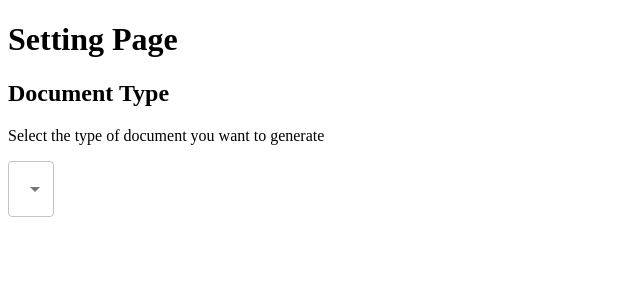
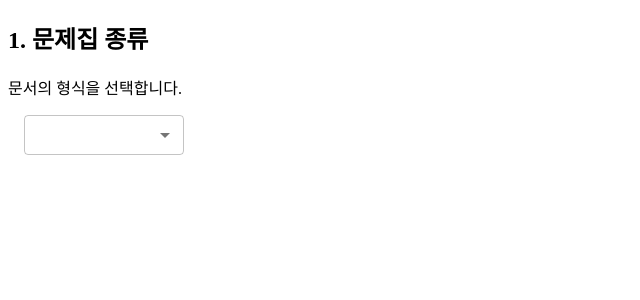
Before and after one commit to semanticist21/arithmethic-problem-generator, a Next.js app: page /setting_page in a window 1280 px wide. Shown: the top 300 px of the page, without its empty margins (0-640 px from the left). Built offline with nearby package versions, Linux system fonts and the light colour scheme.

Commit message:
💄 Select ui 작업

```diff
--- a/src/components/molecules/option_select.tsx
+++ b/src/components/molecules/option_select.tsx
@@ -1,14 +1,19 @@
-import {MenuItem, Select} from '@mui/material'
+import {MenuItem, Select, SxProps} from '@mui/material'
 import {SelectOptionProps} from 'types/option'
 
 const OptionSelect = ({id, title, description, value, onChange, disabled, options}: SelectOptionProps) => {
+  const selectStyle: SxProps = {
+    minWidth: '10rem',
+    marginLeft: '1rem',
+  }
+
   return (
-    <div id={id} title={title}>
-      <label htmlFor={id}>
-        <h2>{title}</h2>
+    <div className="flex" id={id} title={title}>
+      <label className="flex flex-col" htmlFor={id}>
+        <h2 className="text-blue-500 text-lg">{title}</h2>
         <p>{description}</p>
       </label>
-      <Select id={id} onChange={onChange}>
+      <Select id={id} size="small" onChange={onChange} sx={selectStyle} autoWidth>
         {options.map(option => (
           <MenuItem value={option.value}>{option.label}</MenuItem>
         ))}
--- a/src/pages/setting_page.tsx
+++ b/src/pages/setting_page.tsx
@@ -3,11 +3,11 @@ import {getUuid} from '@utils/uuid'
 import OptionSelect from 'components/molecules/option_select'
 import {useState} from 'react'
 import {SelectOptionProps} from 'types/option'
-import {isDocumentType} from 'types/value'
+import {DocumentType, isDocumentType} from 'types/value'
 
 const SettingPage = () => {
   // state props
-  const [documentType, setDocumentType] = useState<string>('competition')
+  const [documentType, setDocumentType] = useState<DocumentType>('competition')
 
   // handlers
   const handleDocumentTypeChange = (e: SelectChangeEvent) => {
@@ -16,32 +16,35 @@ const SettingPage = () => {
     if (typeof value !== 'string') return
     if (!isDocumentType(value)) return
 
-    setDocumentType(value)
+    setDocumentType(value as DocumentType)
   }
 
   // options props
   const documnetSelectOptions: SelectOptionProps = {
     id: getUuid(),
-    title: 'Document Type',
-    description: 'Select the type of document you want to generate',
+    title: '1. 문제집 종류',
+    description: '문서의 형식을 선택합니다.',
     label: 'Document Type',
     value: String(documentType),
     onChange: handleDocumentTypeChange,
     options: [
       {
         value: 'competition',
-        label: 'Competition',
+        label: '대회',
+      },
+      {
+        value: 'normal',
+        label: '일반',
       },
       {
         value: 'children',
-        label: 'Training',
+        label: '어린이',
       },
     ],
   }
 
   return (
     <div>
-      <h1>Setting Page</h1>
       <OptionSelect {...documnetSelectOptions} />
     </div>
   )
--- a/src/types/option.ts
+++ b/src/types/option.ts
@@ -1,5 +1,5 @@
 import {SelectChangeEvent} from '@mui/material/Select'
-import {ReactNode} from 'react'
+import {ReactNode, SVGProps} from 'react'
 
 /**
  * @description option value type
@@ -20,6 +20,7 @@ export type OptionBaseProps = {
   description: string
   label: string
   disabled?: boolean
+  icon?: SVGProps<SVGSVGElement>
 }
 
 export type InputOptionsProps = OptionBaseProps & {
```
